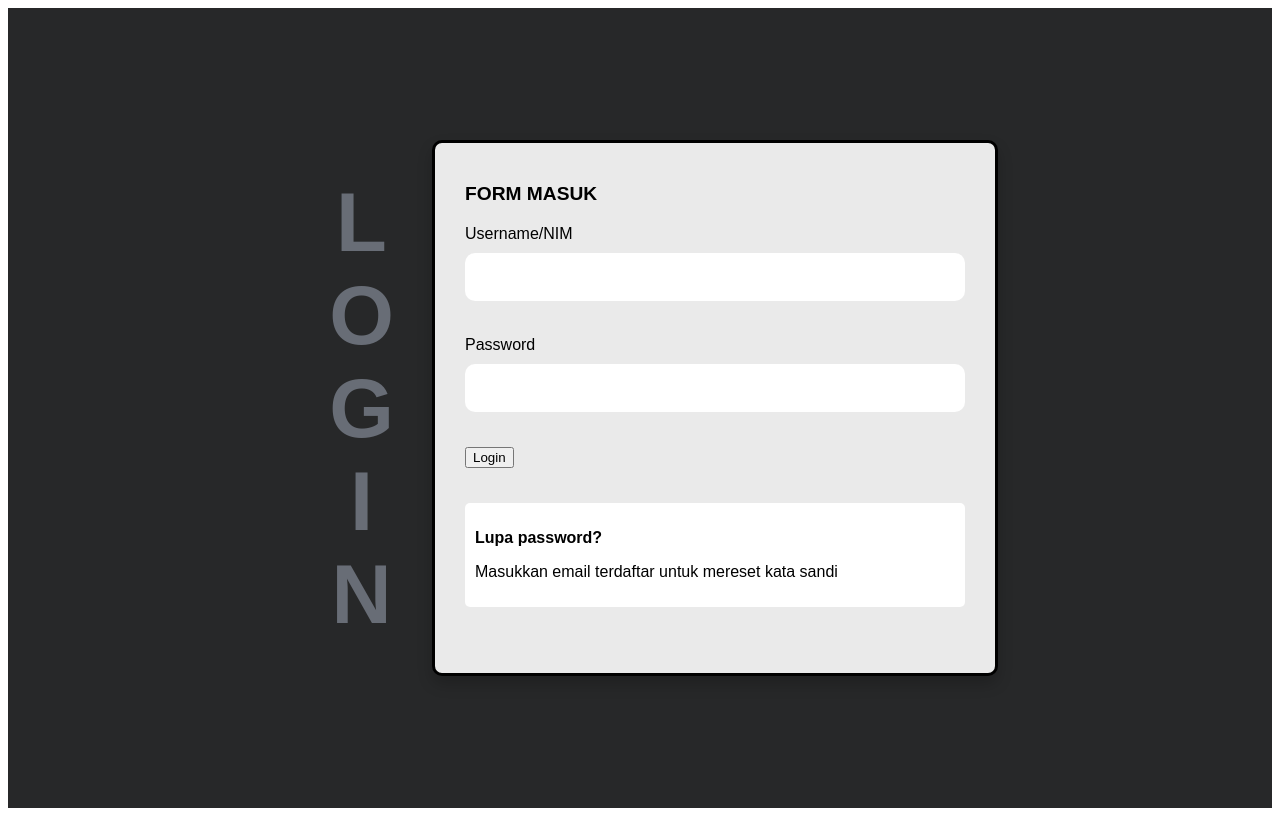
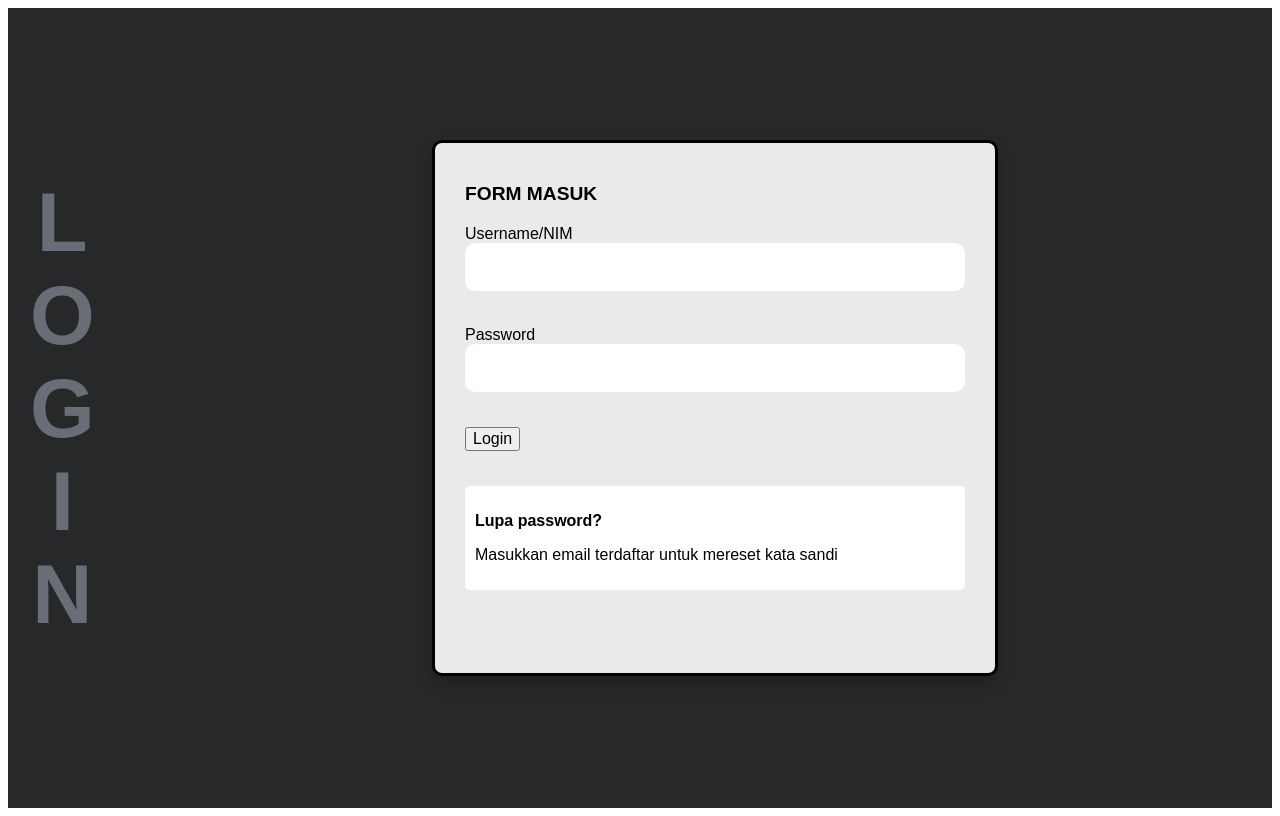
Before and after one commit to mvplayea/web_krs, a SvelteKit app: page /login in a window 1280 px wide. Built offline with nearby package versions, Linux system fonts and the light colour scheme.

Commit message:
fix style

```diff
--- a/src/routes/login/+page.svelte
+++ b/src/routes/login/+page.svelte
@@ -83,9 +83,9 @@
 		flex-direction: column;
 		writing-mode: vertical-rl;
 		text-orientation: upright;
-		margin-left: 300px;
+		/* margin-left: 300px; */
 		position: absolute;
-		left: 5px;
+		left: -50px;
 		transform-origin: translateY(-50%);
 	}
 
@@ -119,7 +119,7 @@
 		margin-bottom: 35px;
 	}
 
-	.form-group label {
+	.form-group button {
 		display: block;
 		font-weight: normal;
 		color: #000;
```
